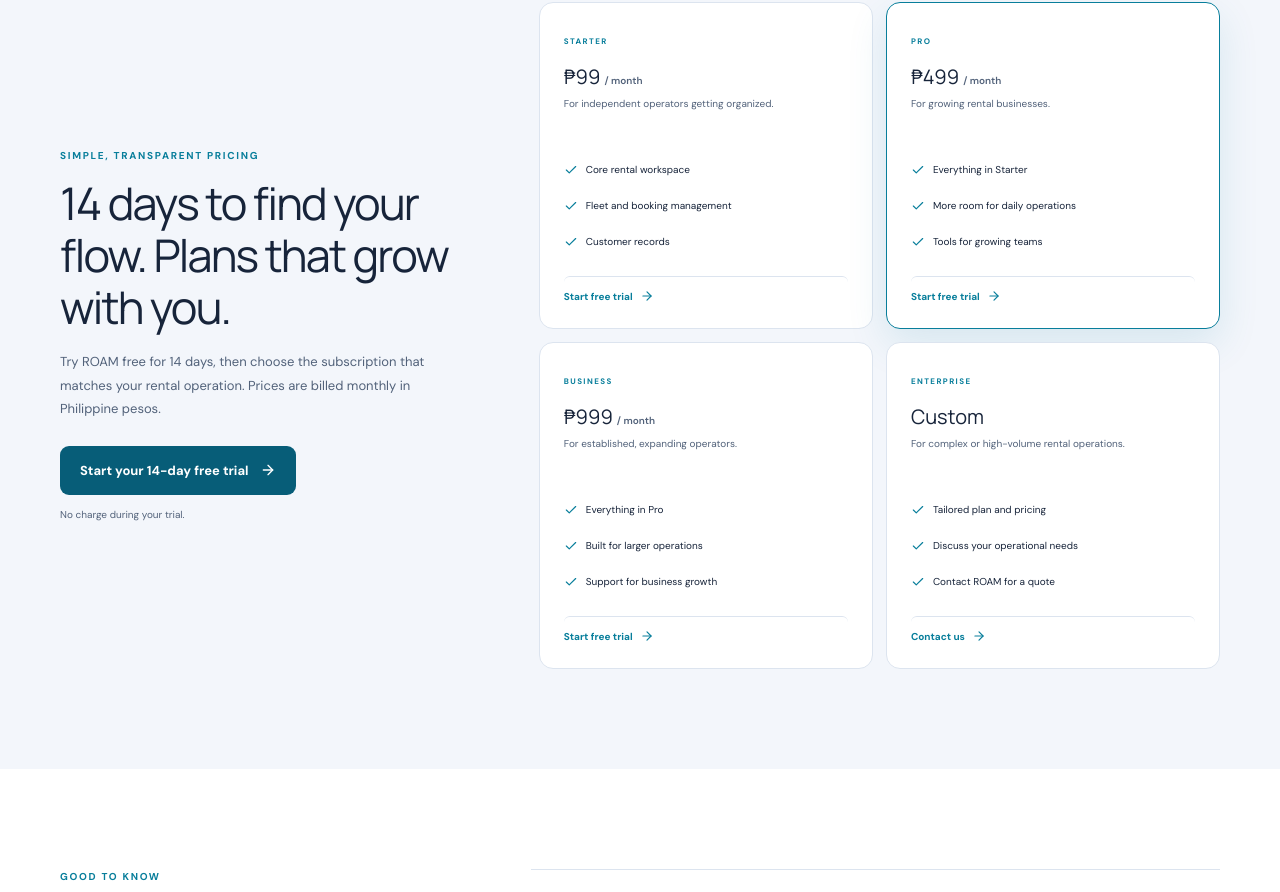
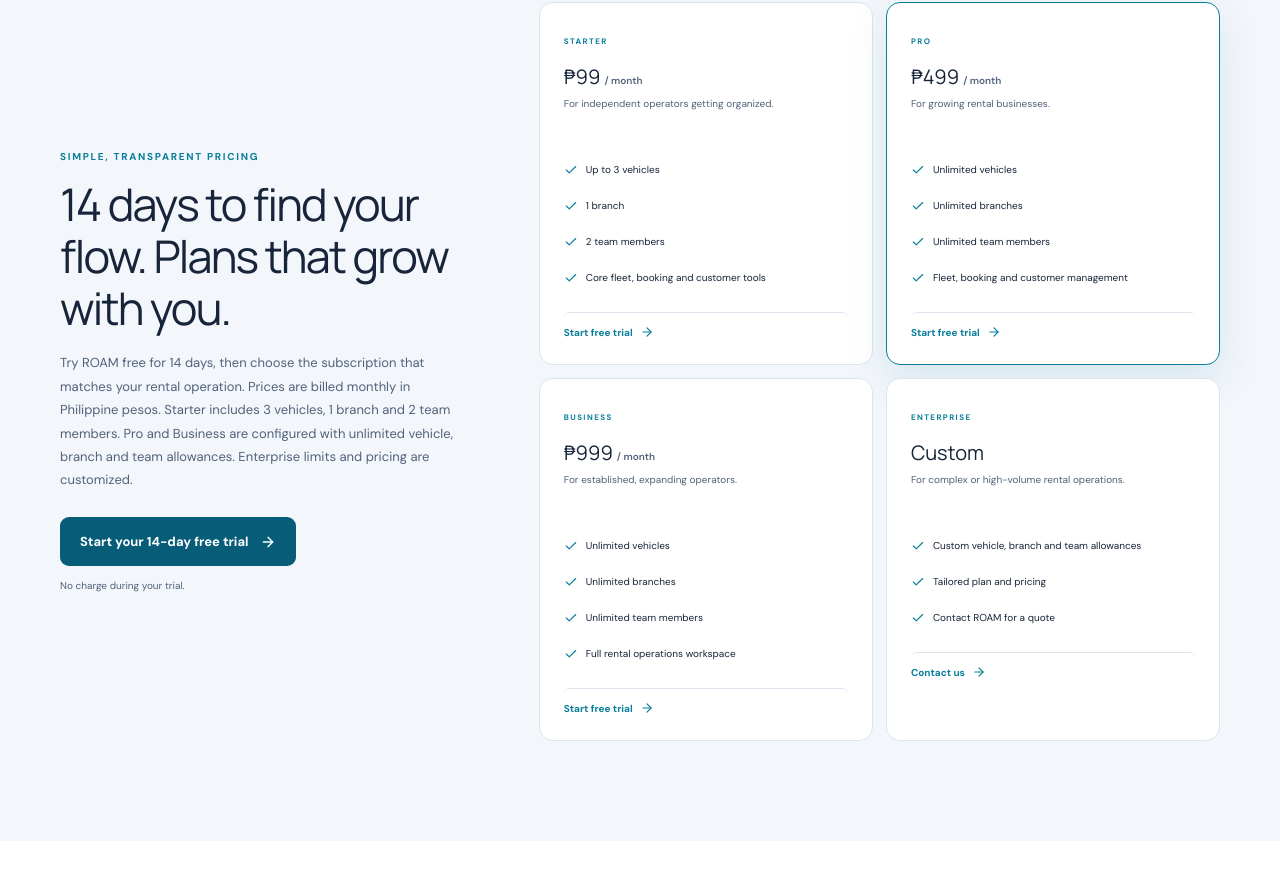
Before and after one commit to engrken/roam, a Next.js app: page / in a window 1280 px wide. Shown: the part 2235-3127 px from the top of the page. Built offline with nearby package versions, Linux system fonts and the light colour scheme.

Commit message:
Align public plan overview with configured tiers, prices and limits

```diff
--- a/src/app/page.tsx
+++ b/src/app/page.tsx
@@ -125,12 +125,12 @@ export default function Home() {
     </div></section>
 
     <section className="section plans-section" id="plans"><div className="container plans-inner">
-      <div className="plans-copy"><div className="eyebrow">SIMPLE, TRANSPARENT PRICING</div><h2>14 days to find your flow. Plans that grow with you.</h2><p>Try ROAM free for 14 days, then choose the subscription that matches your rental operation. Prices are billed monthly in Philippine pesos.</p><Link className="btn button button-primary" href="/register">Start your 14-day free trial <ArrowRight size={16}/></Link><span className="pricing-note">No charge during your trial.</span></div>
+      <div className="plans-copy"><div className="eyebrow">SIMPLE, TRANSPARENT PRICING</div><h2>14 days to find your flow. Plans that grow with you.</h2><p>Try ROAM free for 14 days, then choose the subscription that matches your rental operation. Prices are billed monthly in Philippine pesos. Starter includes 3 vehicles, 1 branch and 2 team members. Pro and Business are configured with unlimited vehicle, branch and team allowances. Enterprise limits and pricing are customized.</p><Link className="btn button button-primary" href="/register">Start your 14-day free trial <ArrowRight size={16}/></Link><span className="pricing-note">No charge during your trial.</span></div>
       <div className="plan-preview plan-grid">
-        <div className="plan-card"><span className="plan-label">STARTER</span><h3>₱99 <small>/ month</small></h3><p>For independent operators getting organized.</p><ul><li><Check/> Core rental workspace</li><li><Check/> Fleet and booking management</li><li><Check/> Customer records</li></ul><Link className="btn plan-choose" href="/register">Start free trial <ArrowRight size={14}/></Link></div>
-        <div className="plan-card plan-featured"><span className="plan-label">PRO</span><h3>₱499 <small>/ month</small></h3><p>For growing rental businesses.</p><ul><li><Check/> Everything in Starter</li><li><Check/> More room for daily operations</li><li><Check/> Tools for growing teams</li></ul><Link className="btn plan-choose" href="/register">Start free trial <ArrowRight size={14}/></Link></div>
-        <div className="plan-card"><span className="plan-label">BUSINESS</span><h3>₱999 <small>/ month</small></h3><p>For established, expanding operators.</p><ul><li><Check/> Everything in Pro</li><li><Check/> Built for larger operations</li><li><Check/> Support for business growth</li></ul><Link className="btn plan-choose" href="/register">Start free trial <ArrowRight size={14}/></Link></div>
-        <div className="plan-card"><span className="plan-label">ENTERPRISE</span><h3>Custom</h3><p>For complex or high-volume rental operations.</p><ul><li><Check/> Tailored plan and pricing</li><li><Check/> Discuss your operational needs</li><li><Check/> Contact ROAM for a quote</li></ul><a className="btn plan-choose" href="#contact">Contact us <ArrowRight size={14}/></a></div>
+        <div className="plan-card"><span className="plan-label">STARTER</span><h3>₱99 <small>/ month</small></h3><p>For independent operators getting organized.</p><ul><li><Check/> Up to 3 vehicles</li><li><Check/> 1 branch</li><li><Check/> 2 team members</li><li><Check/> Core fleet, booking and customer tools</li></ul><Link className="btn plan-choose" href="/register">Start free trial <ArrowRight size={14}/></Link></div>
+        <div className="plan-card plan-featured"><span className="plan-label">PRO</span><h3>₱499 <small>/ month</small></h3><p>For growing rental businesses.</p><ul><li><Check/> Unlimited vehicles</li><li><Check/> Unlimited branches</li><li><Check/> Unlimited team members</li><li><Check/> Fleet, booking and customer management</li></ul><Link className="btn plan-choose" href="/register">Start free trial <ArrowRight size={14}/></Link></div>
+        <div className="plan-card"><span className="plan-label">BUSINESS</span><h3>₱999 <small>/ month</small></h3><p>For established, expanding operators.</p><ul><li><Check/> Unlimited vehicles</li><li><Check/> Unlimited branches</li><li><Check/> Unlimited team members</li><li><Check/> Full rental operations workspace</li></ul><Link className="btn plan-choose" href="/register">Start free trial <ArrowRight size={14}/></Link></div>
+        <div className="plan-card"><span className="plan-label">ENTERPRISE</span><h3>Custom</h3><p>For complex or high-volume rental operations.</p><ul><li><Check/> Custom vehicle, branch and team allowances</li><li><Check/> Tailored plan and pricing</li><li><Check/> Contact ROAM for a quote</li></ul><a className="btn plan-choose" href="#contact">Contact us <ArrowRight size={14}/></a></div>
       </div>
     </div></section>
 
```
